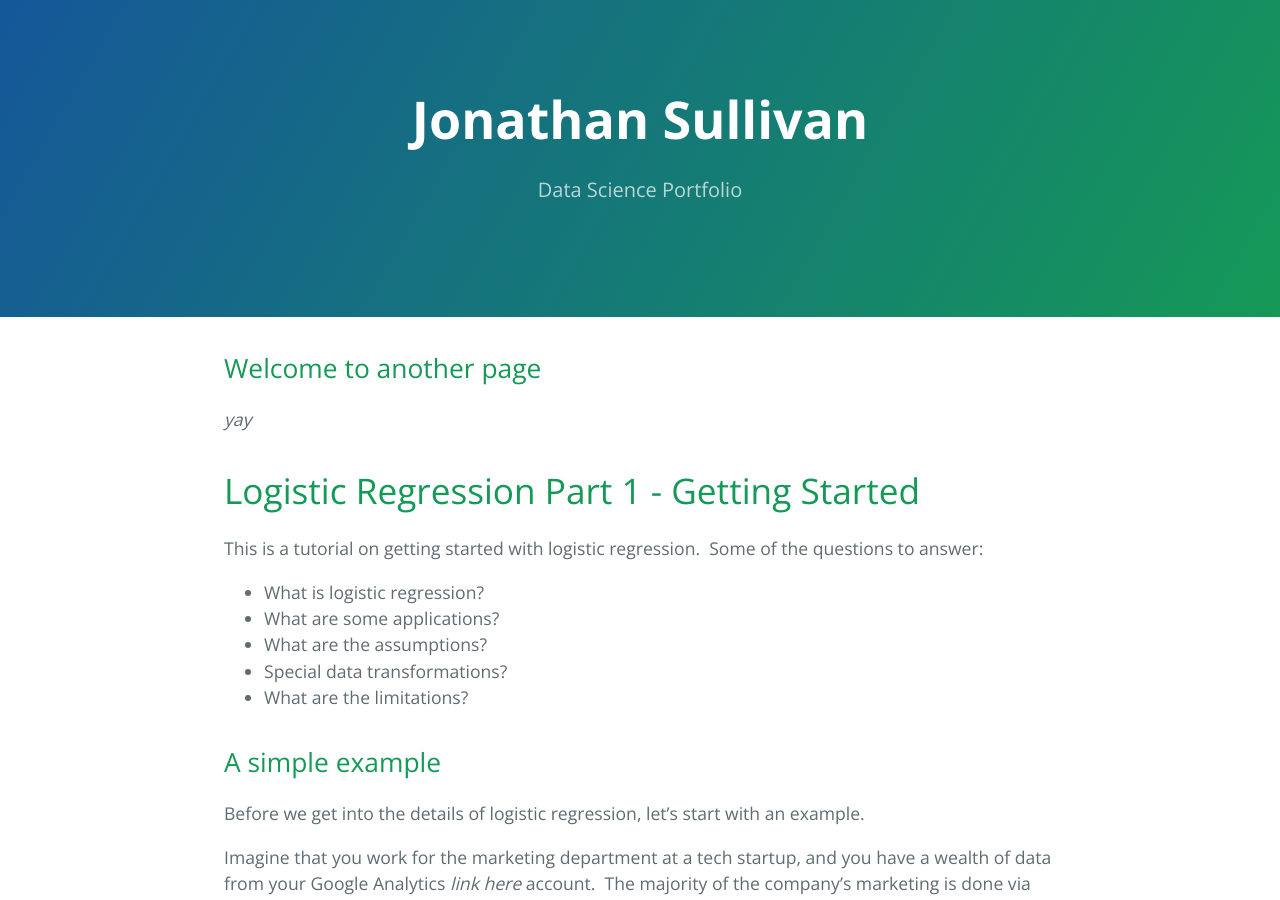
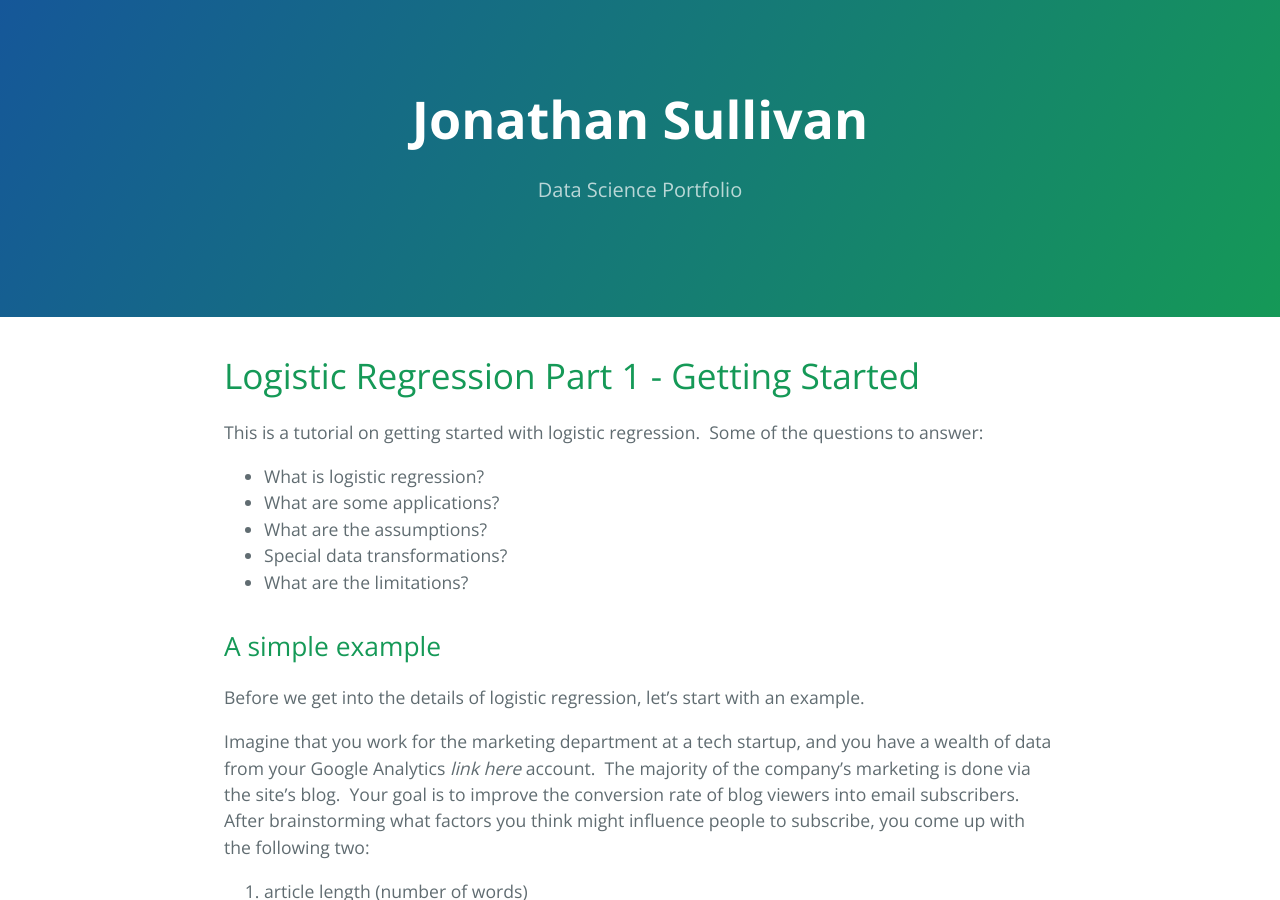
Before and after one commit to jtsulliv/jtsulliv.github.io, a Jekyll site: the page built from another-page.md, in a window 1280 px wide and 900 px high. Built offline with Jekyll 4.4.1, drawn with Linux system fonts in a browser that asks for light colours; our own code applies the rules of GitHub Pages for plain Markdown files.

Commit message:
Update another-page.md

```diff
--- a/another-page.md
+++ b/another-page.md
@@ -2,9 +2,6 @@
 layout: default
 ---
 
-## Welcome to another page
-
-_yay_
 
 # Logistic Regression Part 1 - Getting Started
 
```
